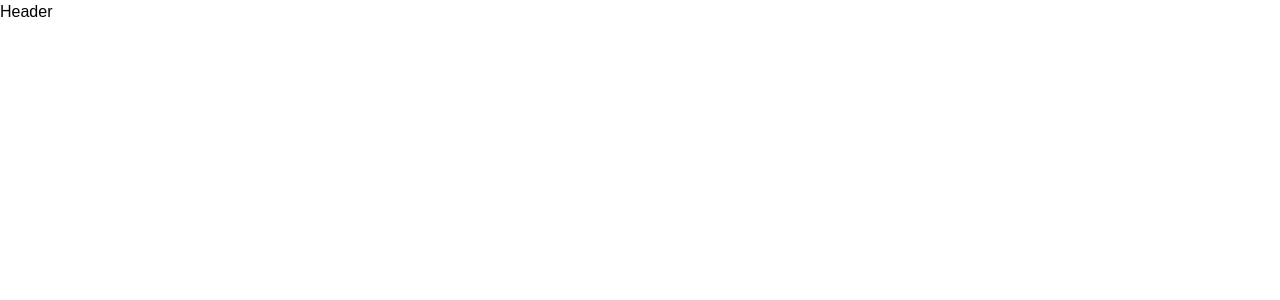
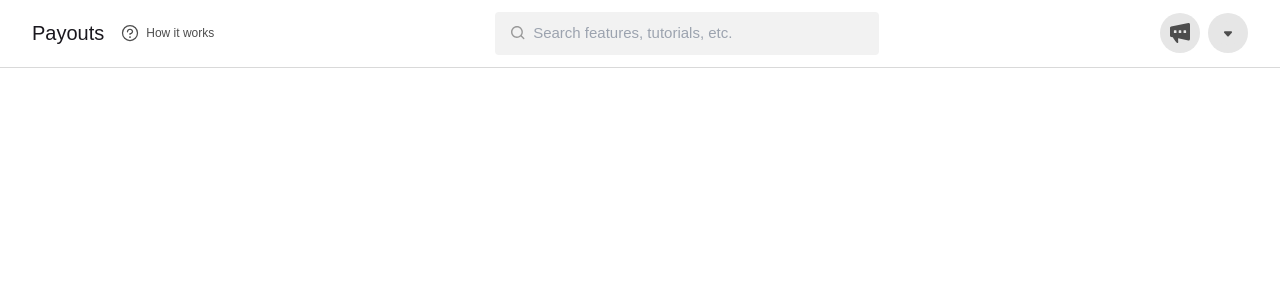
Before and after one commit to anoopraju31/dukaan-dashboard, a React (Vite) app: page / in a window 1280 px wide. Shown: the top 300 px of the page. Built offline with nearby package versions, Linux system fonts and the light colour scheme.

Commit message:
Header - styled

```diff
--- a/src/components/svgs/Header.tsx
+++ b/src/components/svgs/Header.tsx
@@ -1,7 +1,58 @@
 import { FC } from 'react'
+import { PiQuestion } from 'react-icons/pi'
+import SearchInput from '../SearchInput'
+import IconWrapper from '../IconWrapper'
+import Search from './Search'
+import Message from './Message'
+import Menu from './Menu'
 
 const Header: FC = () => {
-	return <div>Header</div>
+	return (
+		<header className='sticky top-0 right-0 w-full p-3 sm:px-8 flex items-center gap-4 border-b border-black-85 bg-black-100 z-50'>
+			{/* Logo */}
+			<div className='flex items-center gap-4'>
+				<h4 className='text-black-12 text-xl font-medium'> Payouts </h4>
+
+				<div className='hidden sm:flex items-center gap-[6px] text-black-30'>
+					<PiQuestion size={20} />
+					<p className='text-xs'>How it works</p>
+				</div>
+			</div>
+
+			{/* Search Bar */}
+			<div className='flex-1 flex items-center justify-center'>
+				<div className='w-full max-w-sm hidden md:block'>
+					<SearchInput
+						id='search'
+						name='search'
+						label='search'
+						placeholder='Search features, tutorials, etc.'
+					/>
+				</div>
+			</div>
+
+			{/* Icon Container */}
+			<div className='flex justify-end gap-2'>
+				<div className='hidden sm:block md:hidden'>
+					<IconWrapper>
+						<Search />
+					</IconWrapper>
+				</div>
+
+				<div className='hidden sm:block'>
+					<IconWrapper>
+						<Message />
+					</IconWrapper>
+				</div>
+
+				<div>
+					<IconWrapper>
+						<Menu />
+					</IconWrapper>
+				</div>
+			</div>
+		</header>
+	)
 }
 
 export default Header
```
